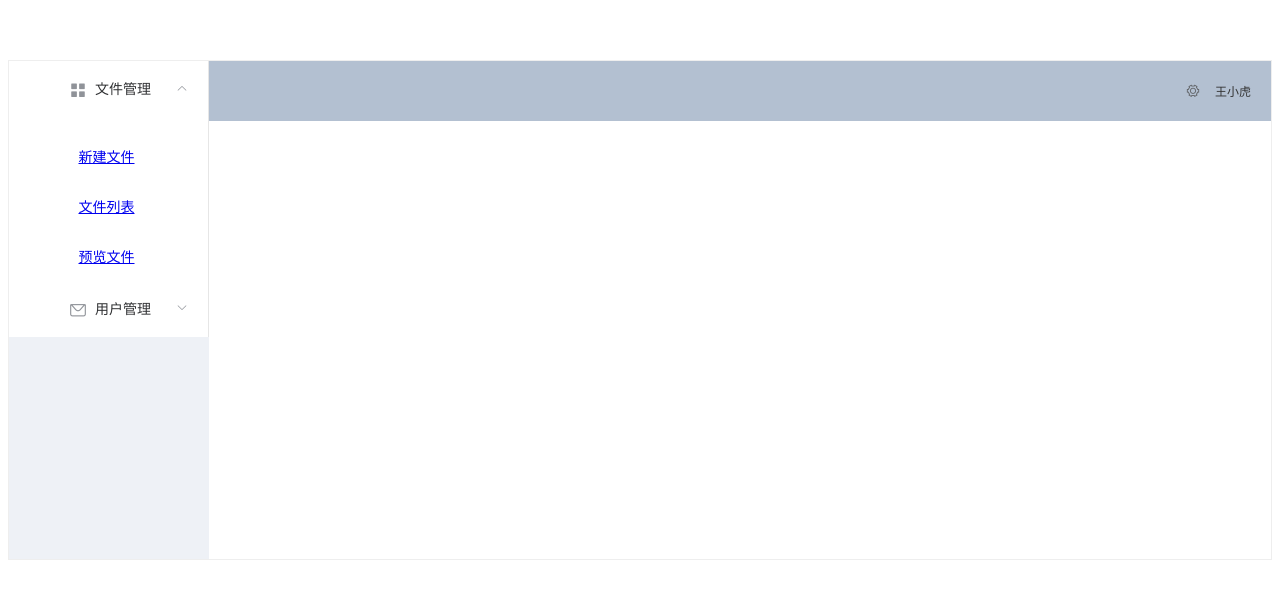
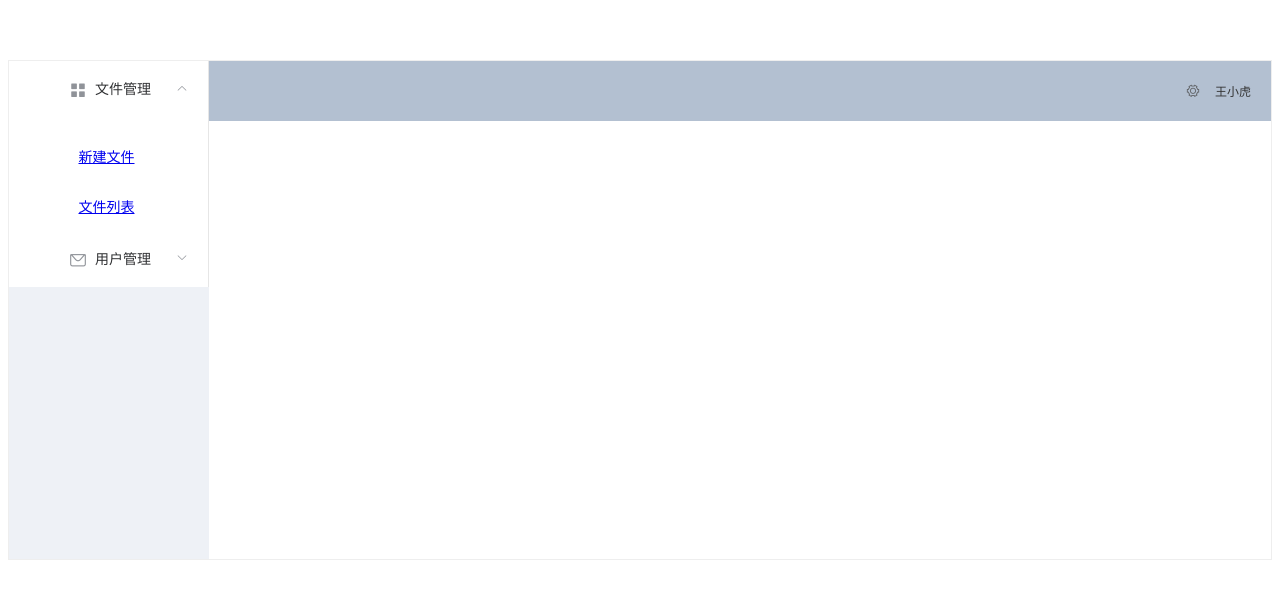
Before and after one commit to Allen-Work/fsm-vue, a Vue app: page /#/main in a window 1280 px wide. Shown: the top 598 px of the page. Built offline with nearby package versions, Linux system fonts and the light colour scheme.

Commit message:
删除预览文件路由

```diff
--- a/src/view/Main.vue
+++ b/src/view/Main.vue
@@ -9,8 +9,6 @@
               <el-menu-item-group>
                 <el-menu-item index="2-1"><router-link to="/file/add">新建文件</router-link></el-menu-item>
                 <el-menu-item index="2-2"><router-link to="/file/list">文件列表</router-link> </el-menu-item>
-                <el-menu-item index="2-3"><router-link to="/file/preview">预览文件</router-link></el-menu-item>
-
               </el-menu-item-group>
             </el-submenu>
 
```
